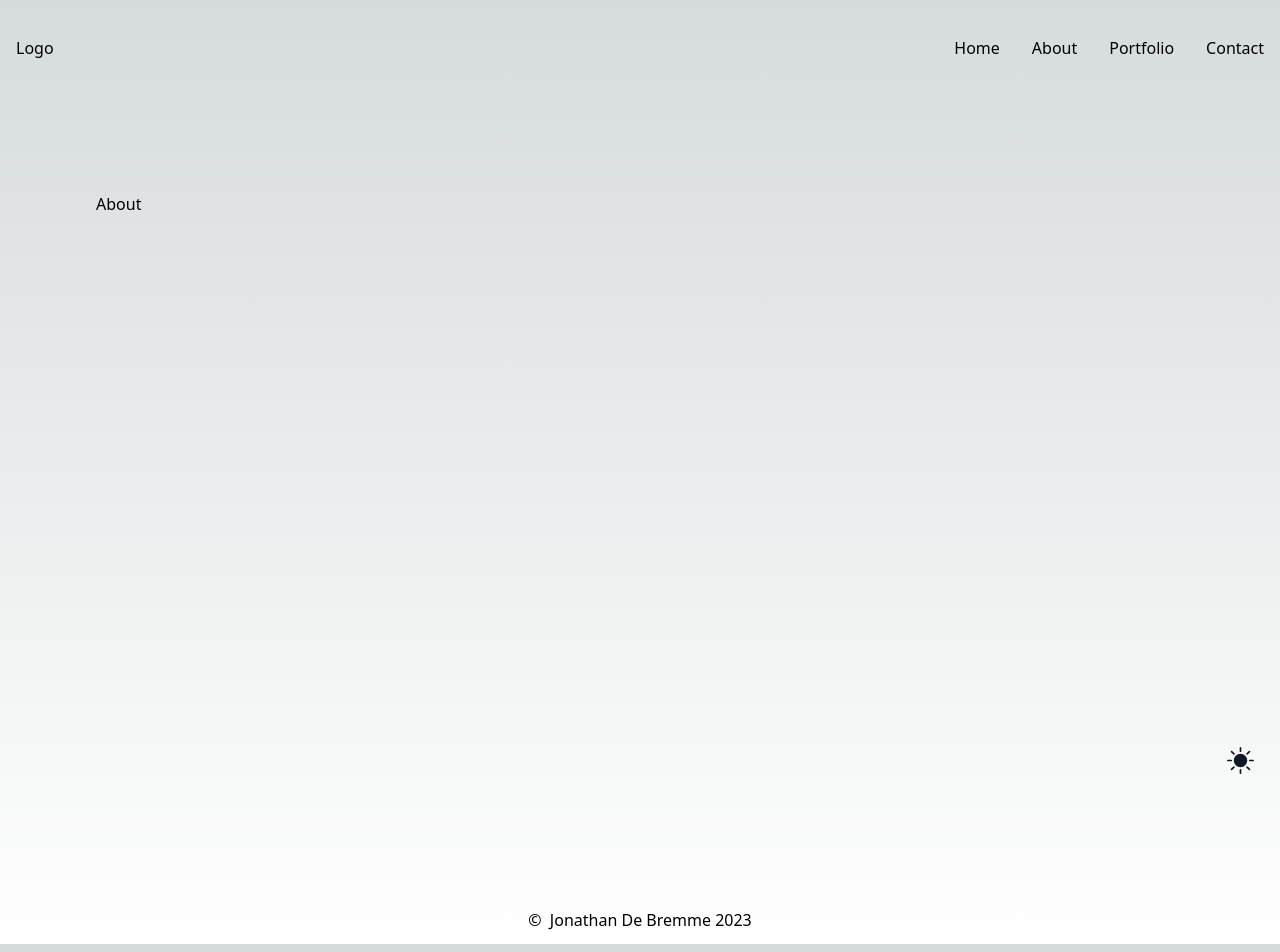
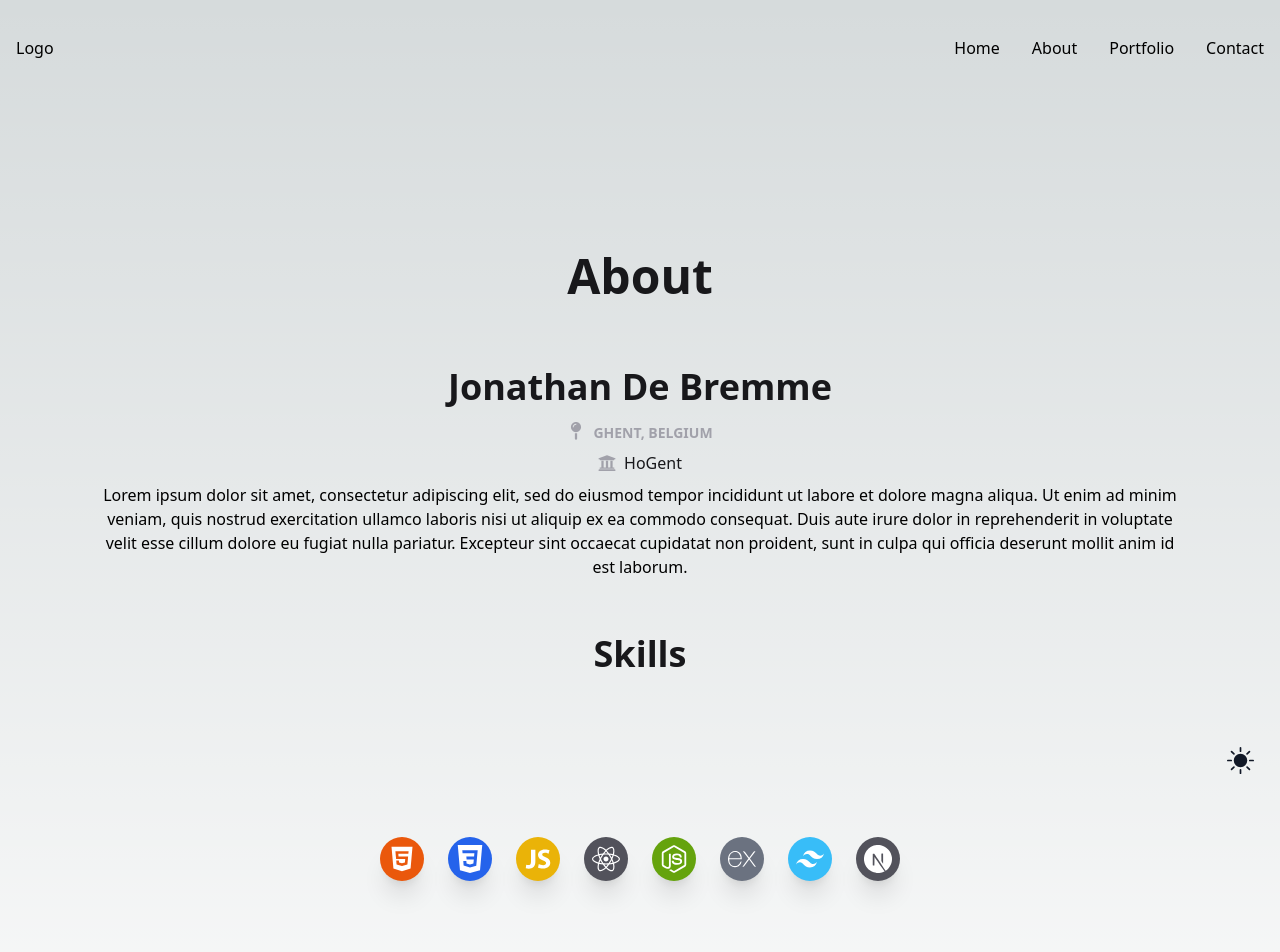
Before and after one commit to jonathandebremme/Portfolio, a Next.js app in the folder my-portfolio/: page /about in a window 1280 px wide. Shown: the top 952 px of the page. Built offline with nearby package versions, Linux system fonts and the light colour scheme.

Commit message:
Add information to About page

```diff
--- a/my-portfolio/app/about/page.js
+++ b/my-portfolio/app/about/page.js
@@ -1,7 +1,74 @@
+import {
+  FaMapPin,
+  FaUniversity,
+  FaHtml5,
+  FaReact,
+  FaNodeJs,
+} from "react-icons/fa";
+import { SiCss3, SiTailwindcss, SiExpress, SiNextdotjs } from "react-icons/si";
+import { IoLogoJavascript } from "react-icons/io";
+
 export default function About() {
   return (
     <main className="min-h-screen p-24">
-      <h1>About</h1>
+      <div className="text-center mt-12">
+        <h1 className="text-5xl font-semibold leading-normal mb-2 text-zinc-900 dark:text-zinc-50">
+          About
+        </h1>
+      </div>
+      <div className="text-center mt-12">
+        <h3 className="text-4xl font-semibold leading-normal mb-2 text-zinc-900 dark:text-zinc-50">
+          Jonathan De Bremme
+        </h3>
+        <div className="inline-flex text-sm leading-normal mt-0 mb-2 text-zinc-400 font-bold uppercase">
+          <FaMapPin className="mr-2 text-lg text-zinc-400 dark:text-zinc-400" />
+          Ghent, Belgium
+        </div>
+        <div className="flex flex-row justify-center items-center mb-2 text-zinc-900 dark:text-zinc-50">
+          <FaUniversity className="mr-2 text-lg text-zinc-400 dark:text-zinc-400" />
+          HoGent
+        </div>
+        <div>
+          Lorem ipsum dolor sit amet, consectetur adipiscing elit, sed do
+          eiusmod tempor incididunt ut labore et dolore magna aliqua. Ut enim ad
+          minim veniam, quis nostrud exercitation ullamco laboris nisi ut
+          aliquip ex ea commodo consequat. Duis aute irure dolor in
+          reprehenderit in voluptate velit esse cillum dolore eu fugiat nulla
+          pariatur. Excepteur sint occaecat cupidatat non proident, sunt in
+          culpa qui officia deserunt mollit anim id est laborum.
+        </div>
+      </div>
+      <div className="text-center mt-12">
+        <h3 className="text-4xl font-semibold leading-normal mb-2 text-zinc-900 dark:text-zinc-50">
+          Skills
+        </h3>
+      </div>
+      <div className="flex flex-row flex-wrap justify-center items-center mb-40 mt-20 py-8 px-4 mx-auto max-w-screen-xl lg:py-16 lg:px-6">
+        <div className="p-2 m-3 bg-orange-600 rounded-full shadow-xl">
+          <FaHtml5 className="w-7 h-7 text-white" />
+        </div>
+        <div className="p-2 m-3 bg-blue-600 rounded-full shadow-xl">
+          <SiCss3 className="w-7 h-7 text-white" />
+        </div>
+        <div className="p-2 m-3 bg-yellow-500 rounded-full shadow-xl">
+          <IoLogoJavascript className="w-7 h-7 text-white" />
+        </div>
+        <div className="p-2 m-3 bg-zinc-600 rounded-full shadow-xl">
+          <FaReact className="w-7 h-7 text-white" />
+        </div>
+        <div className="p-2 m-3 bg-lime-600 rounded-full shadow-xl">
+          <FaNodeJs className="w-7 h-7 text-white" />
+        </div>
+        <div className="p-2 m-3 bg-gray-500 rounded-full shadow-xl">
+          <SiExpress className="w-7 h-7 text-white" />
+        </div>
+        <div className="p-2 m-3 bg-sky-400 rounded-full shadow-xl">
+          <SiTailwindcss className="w-7 h-7 text-white" />
+        </div>
+        <div className="p-2 m-3 bg-zinc-600 rounded-full shadow-xl">
+          <SiNextdotjs className="w-7 h-7 text-white" />
+        </div>
+      </div>
     </main>
   );
 }
```
